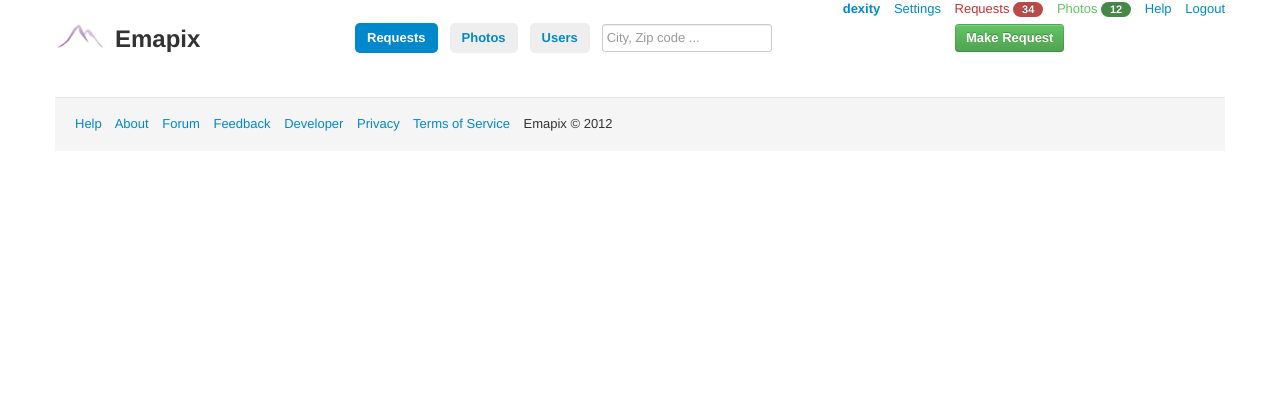
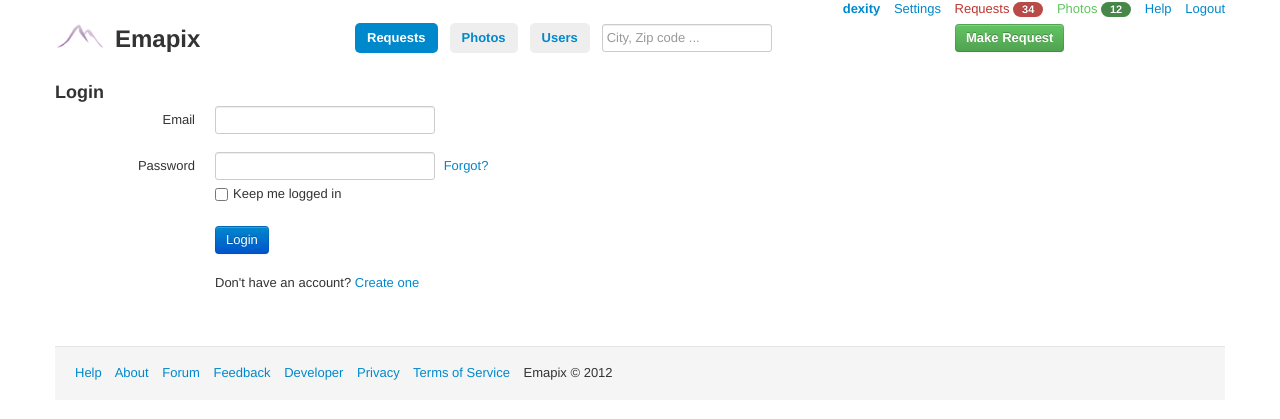
Before and after one commit to dexity/emapix, a Django app: page /layout/login in a window 1280 px wide. Shown: the top 419 px of the page. Run offline with Django 3.2, Linux system fonts and the light colour scheme; data that the repository does not hold is empty; parts of the project's set-up code (start-up, migrations or seed data) failed here and were passed over; some libraries are stand-ins or nearby versions.

Commit message:
Implemented Login layout

```diff
--- a/emapix/layout/templates/index.html
+++ b/emapix/layout/templates/index.html
@@ -3,7 +3,7 @@
 	<h2>Layouts</h2>
 	<ul>
 	   <li>[DONE] <a href="join">Join Emapix</a></li>
-	   <li><a href="confirm">Join Confirm</a></li>
+	   <li>[DONE] <a href="confirm">Join Confirm</a></li>
 	   <li><a href="login">Login (popup)</a></li>
 	   <li><a href="forgot">Forgot Password</a></li>
 	   <li><a href="set_profile">Set Profile</a></li>
--- a/emapix/layout/templates/join.html
+++ b/emapix/layout/templates/join.html
@@ -4,7 +4,7 @@
 <div class="e-alert pull-left">It's easy and free. Take a breath... and you are done!</div>
 <div class="clear_both"></div>
 <div class="span8">
-  <form class="form-horizontal" id="e-form-id" action="/layout/confirm">
+  <form class="form-horizontal" action="/layout/confirm">
     <fieldset>
       <div class="control-group">
         <label class="control-label" for="input01">Username</label>
--- a/emapix/layout/templates/login.html
+++ b/emapix/layout/templates/login.html
@@ -1,5 +1,36 @@
 {% include 'header.html' %}
 
+<h3>Login</h3>
+<form class="form-horizontal">
+	<fieldset>
+	  <div class="control-group">
+	    <label class="control-label" for="input01">Email</label>
+	    <div class="controls">
+	      <input type="text" class="input-large" id="input01">
+	    </div>
+	  </div>
+      <div class="control-group">
+        <label class="control-label" for="input02">Password</label>
+        <div class="controls">
+          <input type="password" class="input-large" id="input02">
+          <span class="help-inline"><a href="">Forgot?</a></span>
+        </div>
+		<div class="controls">
+		  <label class="checkbox">
+		    <input type="checkbox" id="optionsCheckbox" value="option1">
+		      Keep me logged in
+		  </label>
+		</div>
+      </div>
+      <div class="control-group">
+        <div class="controls">
+	        <button type="submit" class="btn btn-primary">Login</button>
+		    <div class="e-margin-bottom-20"></div>
+		    Don't have an account? <a href="">Create one</a>
+        </div>
+      </div>
+	</fieldset>
+</form>
 
 
 {% include 'footer.html' %}
```
